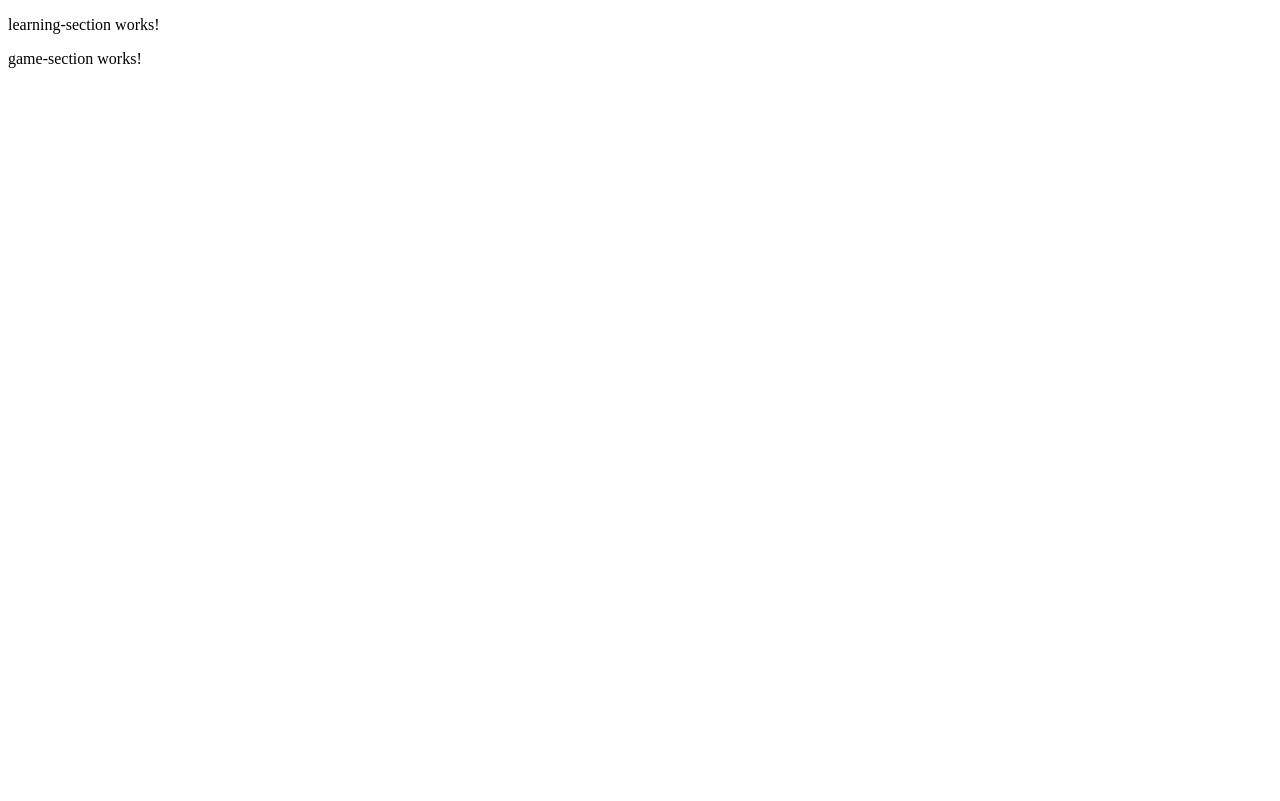
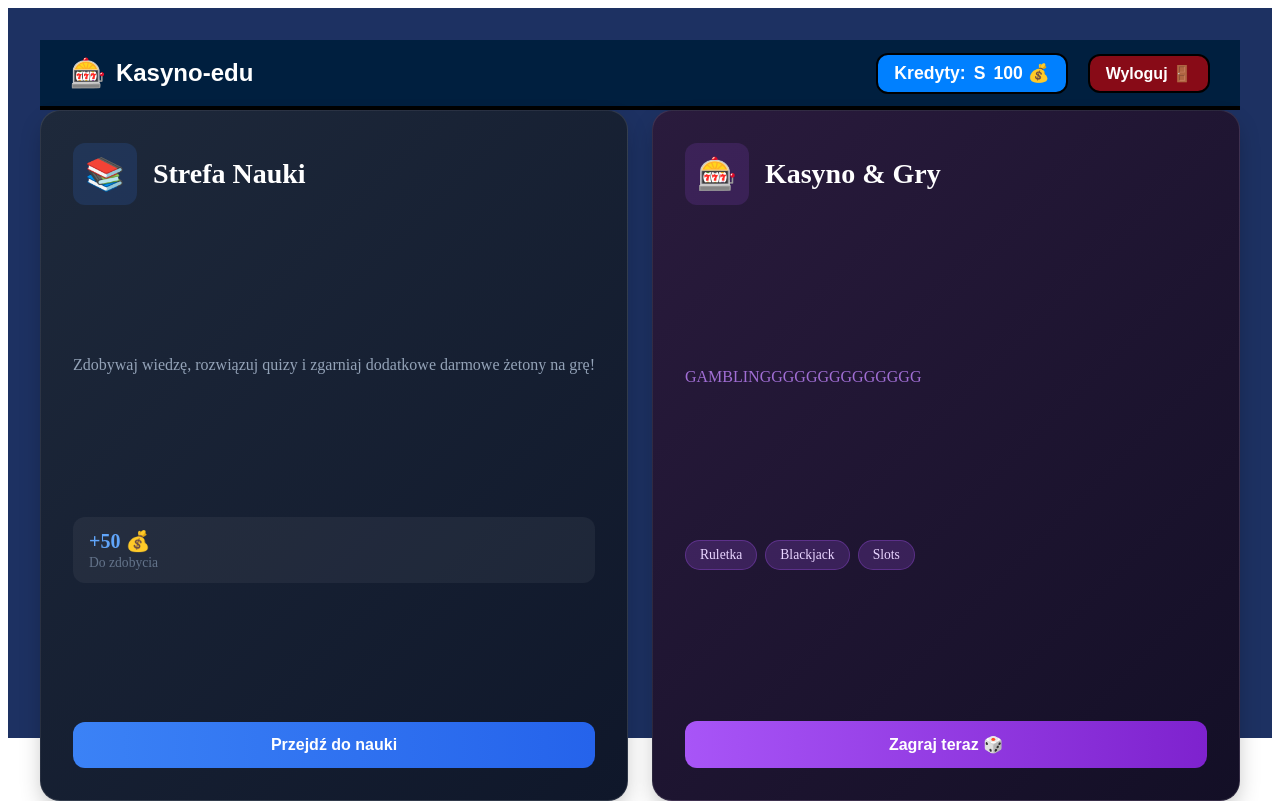
Before and after one commit to rstriletskyi-edu/kasyno-edu, an Angular app in the folder frontend/: page /home in a window 1280 px wide. Built offline with nearby package versions, Linux system fonts and the light colour scheme.

Commit message:
Split, navbar, i wygląd ogolny stronki

```diff
--- a/frontend/src/app/components/game-section/game-section.css
+++ b/frontend/src/app/components/game-section/game-section.css
@@ -0,0 +1,84 @@
+.game-card {
+  background: linear-gradient(135deg, #2a1b3d 0%, #130f26 100%);
+  border: 1px solid rgba(255, 255, 255, 0.1);
+  border-radius: 20px;
+  padding: 32px;
+  height: 100%;
+  display: flex;
+  flex-direction: column;
+  justify-content: space-between;
+  box-shadow: 0 10px 25px -5px rgba(0, 0, 0, 0.3);
+  transition: transform 0.3s ease, box-shadow 0.3s ease;
+}
+
+.game-card:hover {
+  transform: translateY(-5px);
+  box-shadow: 0 20px 35px -5px rgba(168, 85, 247, 0.3);
+  border-color: rgba(168, 85, 247, 0.4);
+}
+
+.card-header {
+  display: flex;
+  align-items: center;
+  gap: 16px;
+  margin-bottom: 16px;
+}
+
+.icon-wrapper {
+  background: rgba(168, 85, 247, 0.15);
+  border-radius: 12px;
+  padding: 12px;
+  font-size: 2rem;
+  display: flex;
+  align-items: center;
+  justify-content: center;
+}
+
+.card-header h2 {
+  color: #ffffff;
+  font-size: 1.75rem;
+  font-weight: 700;
+  margin: 0;
+}
+
+.description {
+  color: #c084fc;
+  font-size: 1rem;
+  line-height: 1.6;
+  opacity: 0.8;
+  margin-bottom: 24px;
+}
+
+.game-badges {
+  display: flex;
+  gap: 8px;
+  flex-wrap: wrap;
+  margin-bottom: 24px;
+}
+
+.badge {
+  background: rgba(168, 85, 247, 0.2);
+  color: #e9d5ff;
+  border: 1px solid rgba(168, 85, 247, 0.3);
+  padding: 6px 14px;
+  border-radius: 20px;
+  font-size: 0.85rem;
+  font-weight: 500;
+}
+
+.action-btn {
+  width: 100%;
+  padding: 14px;
+  background: linear-gradient(90deg, #a855f7 0%, #7e22ce 100%);
+  color: white;
+  border: none;
+  border-radius: 12px;
+  font-weight: 600;
+  font-size: 1rem;
+  cursor: pointer;
+  transition: opacity 0.2s ease;
+}
+
+.action-btn:hover {
+  opacity: 0.9;
+}
--- a/frontend/src/app/components/game-section/game-section.html
+++ b/frontend/src/app/components/game-section/game-section.html
@@ -1 +1,20 @@
-<p>game-section works!</p>
+<div class="game-card">
+  <div class="card-header">
+    <div class="icon-wrapper">
+      <span>🎰</span>
+    </div>
+    <h2>Kasyno & Gry</h2>
+  </div>
+
+  <p class="description">
+    GAMBLINGGGGGGGGGGGGGG
+  </p>
+
+  <div class="game-badges">
+    <span class="badge">Ruletka</span>
+    <span class="badge">Blackjack</span>
+    <span class="badge">Slots</span>
+  </div>
+
+  <button class="action-btn">Zagraj teraz 🎲</button>
+</div>
--- a/frontend/src/app/components/homepage/homepage.css
+++ b/frontend/src/app/components/homepage/homepage.css
@@ -0,0 +1,36 @@
+:host {
+  display: block;
+  background-color: #1d3162;
+  min-height: calc(100vh - 70px);
+  padding: 32px;
+  box-sizing: border-box;
+}
+
+.split-view {
+  display: grid;
+  grid-template-columns: 1fr 1fr;
+  gap: 24px;
+  max-width: 1400px;
+  margin: 0 auto;
+  align-items: stretch;
+}
+
+/* Poprawione nazwy selektorów na rzeczywiste tagi komponentów! */
+learning-section,
+game-section {
+  display: flex;
+  flex-direction: column;
+  width: 100%;
+  height: 200%;
+}
+
+/* Skoro mamy grid z gapem, pionowy separator między kolumnami robi bałagan - lepiej go ukryć */
+.horizontal-separator {
+  display: none;
+}
+
+@media (max-width: 900px) {
+  .split-view {
+    grid-template-columns: 1fr;
+  }
+}
--- a/frontend/src/app/components/homepage/homepage.html
+++ b/frontend/src/app/components/homepage/homepage.html
@@ -1,4 +1,7 @@
+<nav-bar />
+
 <div class="split-view">
+
   <learning-section />
   <div class="horizontal-separator"></div>
   <game-section />
--- a/frontend/src/app/components/homepage/homepage.ts
+++ b/frontend/src/app/components/homepage/homepage.ts
@@ -1,9 +1,10 @@
 import { Component, signal } from '@angular/core';
 import { GameSection } from '../game-section/game-section';
 import { LearningSection } from '../learning-section/learning-section';
+import { NavBar } from '../nav-bar/nav-bar';
 
 @Component({
-  imports: [GameSection, LearningSection],
+  imports: [GameSection, LearningSection, NavBar],
   selector: 'homepage',
   styleUrl: './homepage.css',
   templateUrl: './homepage.html',
--- a/frontend/src/app/components/learning-section/learning-section.css
+++ b/frontend/src/app/components/learning-section/learning-section.css
@@ -0,0 +1,91 @@
+.learning-card {
+  background: linear-gradient(135deg, #1e293b 0%, #0f172a 100%);
+  border: 1px solid rgba(255, 255, 255, 0.1);
+  border-radius: 20px;
+  padding: 32px;
+  height: 100%;
+  display: flex;
+  flex-direction: column;
+  justify-content: space-between;
+  box-shadow: 0 10px 25px -5px rgba(0, 0, 0, 0.3);
+  transition: transform 0.3s ease, box-shadow 0.3s ease;
+}
+
+.learning-card:hover {
+  transform: translateY(-5px);
+  box-shadow: 0 20px 35px -5px rgba(59, 130, 246, 0.25);
+  border-color: rgba(59, 130, 246, 0.4);
+}
+
+.card-header {
+  display: flex;
+  align-items: center;
+  gap: 16px;
+  margin-bottom: 16px;
+}
+
+.icon-wrapper {
+  background: rgba(59, 130, 246, 0.15);
+  border-radius: 12px;
+  padding: 12px;
+  font-size: 2rem;
+  display: flex;
+  align-items: center;
+  justify-content: center;
+}
+
+.card-header h2 {
+  color: #ffffff;
+  font-size: 1.75rem;
+  font-weight: 700;
+  margin: 0;
+}
+
+.description {
+  color: #94a3b8;
+  font-size: 1rem;
+  line-height: 1.6;
+  margin-bottom: 24px;
+}
+
+.stats-row {
+  display: flex;
+  gap: 16px;
+  margin-bottom: 24px;
+}
+
+.stat-item {
+  background: rgba(255, 255, 255, 0.05);
+  padding: 12px 16px;
+  border-radius: 12px;
+  flex: 1;
+}
+
+.stat-value {
+  display: block;
+  color: #60a5fa;
+  font-weight: 700;
+  font-size: 1.25rem;
+}
+
+.stat-label {
+  color: #64748b;
+  font-size: 0.85rem;
+}
+
+.action-btn {
+  width: 100%;
+  padding: 14px;
+  background: linear-gradient(90deg, #3b82f6 0%, #2563eb 100%);
+  color: white;
+  border: none;
+  border-radius: 12px;
+  font-weight: 600;
+  font-size: 1rem;
+  cursor: pointer;
+  transition: opacity 0.2s ease;
+}
+
+.action-btn:hover {
+  opacity: 0.9;
+}
--- a/frontend/src/app/components/learning-section/learning-section.html
+++ b/frontend/src/app/components/learning-section/learning-section.html
@@ -1 +1,21 @@
-<p>learning-section works!</p>
+<div class="learning-card">
+  <div class="card-header">
+    <div class="icon-wrapper">
+      <span>📚</span>
+    </div>
+    <h2>Strefa Nauki</h2>
+  </div>
+
+  <p class="description">
+    Zdobywaj wiedzę, rozwiązuj quizy i zgarniaj dodatkowe darmowe żetony na grę!
+  </p>
+
+  <div class="stats-row">
+    <div class="stat-item">
+      <span class="stat-value">+50 💰</span>
+      <span class="stat-label">Do zdobycia</span>
+    </div>
+  </div>
+
+  <button class="action-btn">Przejdź do nauki</button>
+</div>
--- /dev/null
+++ b/frontend/src/app/components/nav-bar/nav-bar.css
@@ -0,0 +1,63 @@
+.casino-navbar {
+  display: flex;
+  justify-content: space-between;
+  align-items: center;
+  width: 100%;
+  height: 70px;
+  padding: 0 30px;
+  background-color: #001f3f;
+  border-bottom: 4px solid #000000;
+  box-sizing: border-box;
+  font-family: sans-serif;
+  color: #ffffff;
+}
+
+.nav-logo {
+  display: flex;
+  align-items: center;
+  gap: 10px;
+  font-size: 1.5rem;
+  font-weight: bold;
+}
+
+.logo-icon {
+  font-size: 1.8rem;
+}
+
+.nav-right {
+  display: flex;
+  align-items: center;
+  gap: 20px;
+}
+
+.nav-wallet {
+  background-color: #0080ff;
+  padding: 8px 16px;
+  border-radius: 12px;
+  border: 2px solid #000000;
+  font-weight: bold;
+  font-size: 1.1rem;
+  display: flex;
+  gap: 8px;
+  align-items: center;
+}
+
+.logout-btn {
+  background-color: #d80101a1;
+  color: #ffffff;
+  border: 2px solid #000000;
+  padding: 8px 16px;
+  border-radius: 12px;
+  font-weight: bold;
+  font-size: 1rem;
+  cursor: pointer;
+  transition: transform 0.1s ease, background-color 0.2s ease;
+}
+
+.logout-btn:hover {
+  background-color: #ff1a1a;
+}
+
+.logout-btn:active {
+  transform: scale(0.95);
+}
--- /dev/null
+++ b/frontend/src/app/components/nav-bar/nav-bar.html
@@ -0,0 +1,17 @@
+<nav class="casino-navbar">
+  <div class="nav-logo">
+    <span class="logo-icon">🎰</span>
+    <span class="logo-text">Kasyno-edu</span>
+  </div>
+
+  <div class="nav-right">
+    <div class="nav-wallet">
+      <span class="wallet-label">Kredyty:</span>S
+      <span class="wallet-amount">100 💰</span>
+    </div>
+    <div class="log-out">
+        <button class="logout-btn">Wyloguj 🚪</button>
+    </div>
+
+  </div>
+</nav>
```
Also changed, not shown: frontend/src/app/components/nav-bar/nav-bar.ts (added, +9 -0 lines), 2 other files (tests, documents, lock files or other folders).
